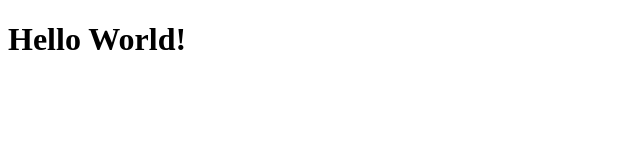
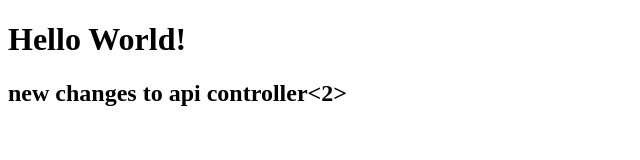
Before and after one commit to ma867/APIGroup4, a plain HTML site: page index.html in a window 1280 px wide. Shown: the whole page, without its empty margins (0-640 px from the left). Drawn offline with Linux system fonts and the light colour scheme.

Commit message:
done with html

```diff
--- a/index.html
+++ b/index.html
@@ -8,5 +8,6 @@
 </head>
 <body>
     <h1>Hello World!</h1>
+    <h2>new changes to api controller<2>
 </body>
 </html>
```
